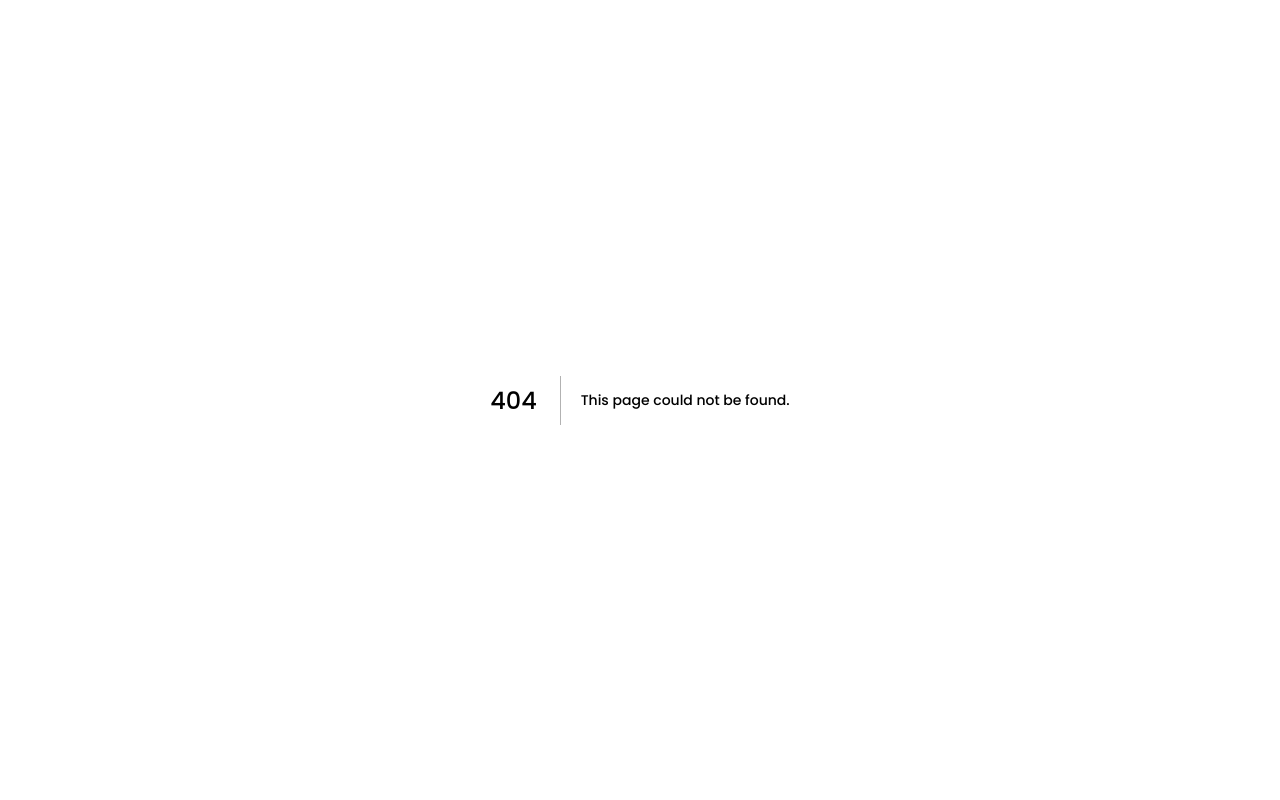
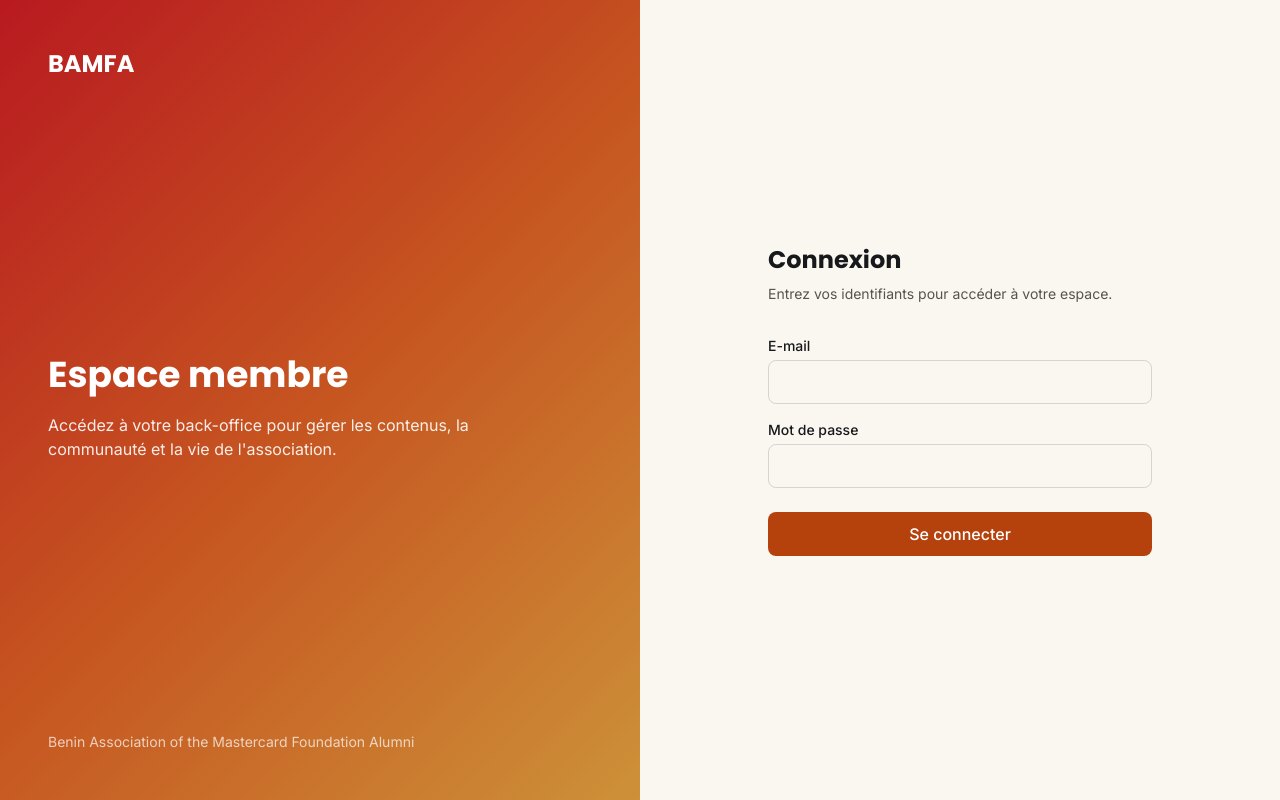
Before and after one commit to bamfatech/plateforme-bamfa-frontend, a Next.js app: page /connexion in a window 1280 px wide. Before the commit this address had no page. Built offline with nearby package versions, Linux system fonts and the light colour scheme; no server answers.

Commit message:
feat: page de connexion (formulaire + redirection /admin)

```diff
--- /dev/null
+++ b/app/connexion/page.tsx
@@ -0,0 +1,51 @@
+import Link from "next/link";
+
+import { LoginForm } from "@/components/auth/LoginForm";
+
+export const metadata = {
+  title: "Connexion — BAMFA",
+};
+
+export default function ConnexionPage() {
+  return (
+    <main className="grid min-h-screen lg:grid-cols-2">
+      {/* Panneau de marque (masqué en mobile) */}
+      <div className="relative hidden overflow-hidden bg-brand-gradient p-12 text-white lg:flex lg:flex-col lg:justify-between">
+        <div aria-hidden="true" className="pointer-events-none absolute inset-0 bg-ink/20" />
+        <Link href="/" className="relative font-heading text-2xl font-bold">
+          BAMFA
+        </Link>
+        <div className="relative">
+          <h1 className="font-heading text-4xl font-bold leading-tight">
+            Espace membre
+          </h1>
+          <p className="mt-4 max-w-md text-white/90">
+            Accédez à votre back-office pour gérer les contenus, la communauté
+            et la vie de l'association.
+          </p>
+        </div>
+        <p className="relative text-sm text-white/70">
+          Benin Association of the Mastercard Foundation Alumni
+        </p>
+      </div>
+
+      {/* Carte de connexion */}
+      <div className="flex items-center justify-center bg-cream px-6 py-12">
+        <div className="w-full max-w-sm">
+          <div className="mb-8 lg:hidden">
+            <Link href="/" className="font-heading text-2xl font-bold text-primary-700">
+              BAMFA
+            </Link>
+          </div>
+          <h2 className="font-heading text-2xl font-bold text-ink">Connexion</h2>
+          <p className="mt-2 text-sm text-stone-600">
+            Entrez vos identifiants pour accéder à votre espace.
+          </p>
+          <div className="mt-8">
+            <LoginForm />
+          </div>
+        </div>
+      </div>
+    </main>
+  );
+}
--- /dev/null
+++ b/components/auth/LoginForm.tsx
@@ -0,0 +1,75 @@
+"use client";
+
+import { useRouter } from "next/navigation";
+import { useEffect, useState } from "react";
+
+import { ApiError } from "@/lib/api/client";
+import { useAuth } from "@/lib/auth/useAuth";
+import { Alert } from "@/components/ui/Alert";
+import { Button } from "@/components/ui/Button";
+import { Field } from "@/components/ui/Field";
+
+type Errors = { email?: string; password?: string };
+
+export function LoginForm() {
+  const router = useRouter();
+  const { isAuthenticated, login } = useAuth();
+  const [email, setEmail] = useState("");
+  const [password, setPassword] = useState("");
+  const [errors, setErrors] = useState<Errors>({});
+  const [formError, setFormError] = useState<string | null>(null);
+
+  useEffect(() => {
+    if (isAuthenticated) router.replace("/admin");
+  }, [isAuthenticated, router]);
+
+  function validate(): Errors {
+    const e: Errors = {};
+    if (!email.trim()) e.email = "L'e-mail est requis.";
+    if (!password.trim()) e.password = "Le mot de passe est requis.";
+    return e;
+  }
+
+  async function handleSubmit(event: React.FormEvent) {
+    event.preventDefault();
+    setFormError(null);
+    const e = validate();
+    setErrors(e);
+    if (Object.keys(e).length > 0) return;
+    try {
+      await login.mutateAsync({ email, password });
+      router.replace("/admin");
+    } catch (err) {
+      if (err instanceof ApiError && err.status === 401) {
+        setFormError("Identifiants invalides.");
+      } else {
+        setFormError("Une erreur est survenue. Réessayez plus tard.");
+      }
+    }
+  }
+
+  return (
+    <form onSubmit={handleSubmit} noValidate className="flex flex-col gap-4">
+      {formError && <Alert variant="danger">{formError}</Alert>}
+      <Field
+        label="E-mail"
+        type="email"
+        value={email}
+        onChange={(e) => setEmail(e.target.value)}
+        error={errors.email}
+        autoComplete="email"
+      />
+      <Field
+        label="Mot de passe"
+        type="password"
+        value={password}
+        onChange={(e) => setPassword(e.target.value)}
+        error={errors.password}
+        autoComplete="current-password"
+      />
+      <Button type="submit" loading={login.isPending} className="mt-2">
+        Se connecter
+      </Button>
+    </form>
+  );
+}
```
Also changed, not shown: 1 other file (tests, documents, lock files or other folders).
